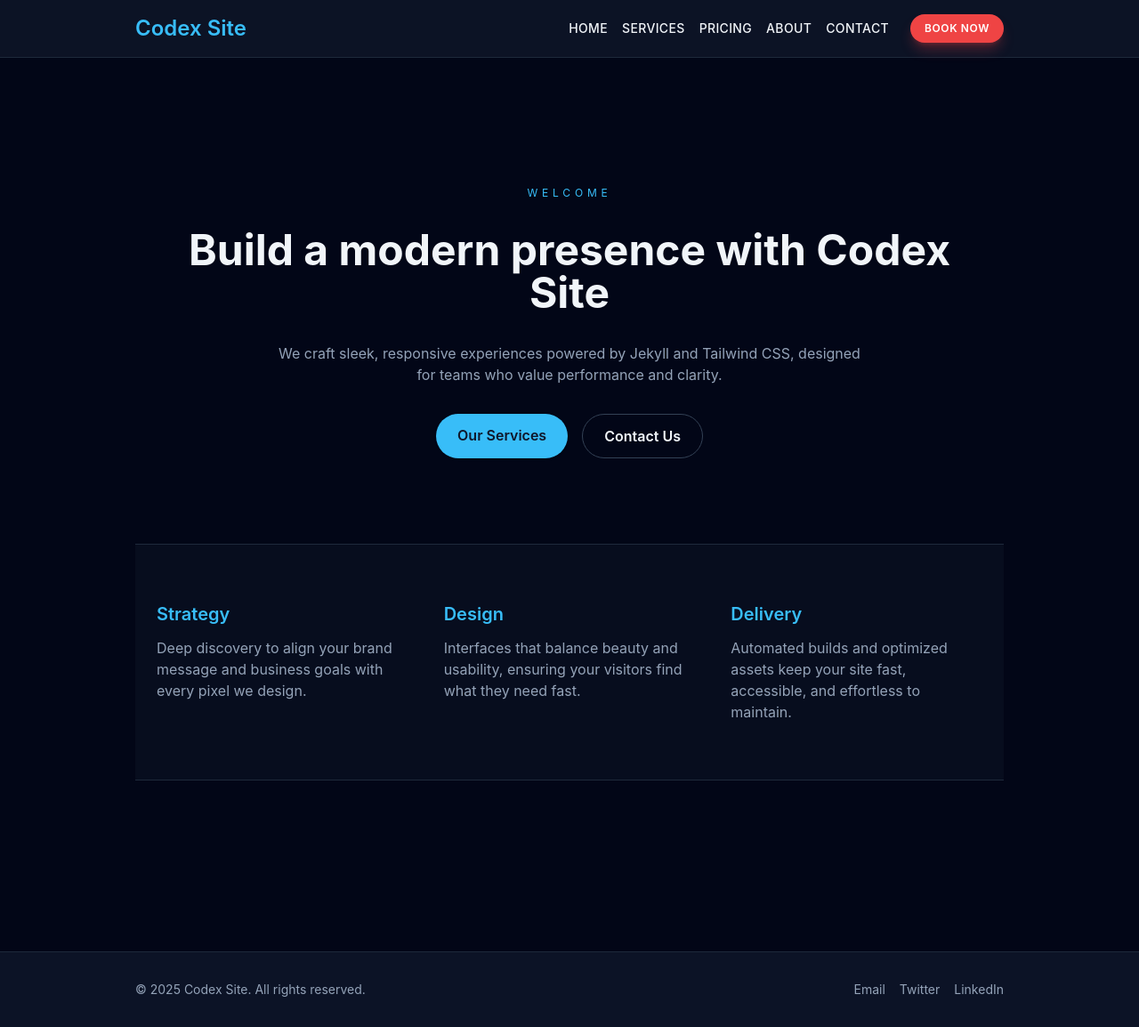
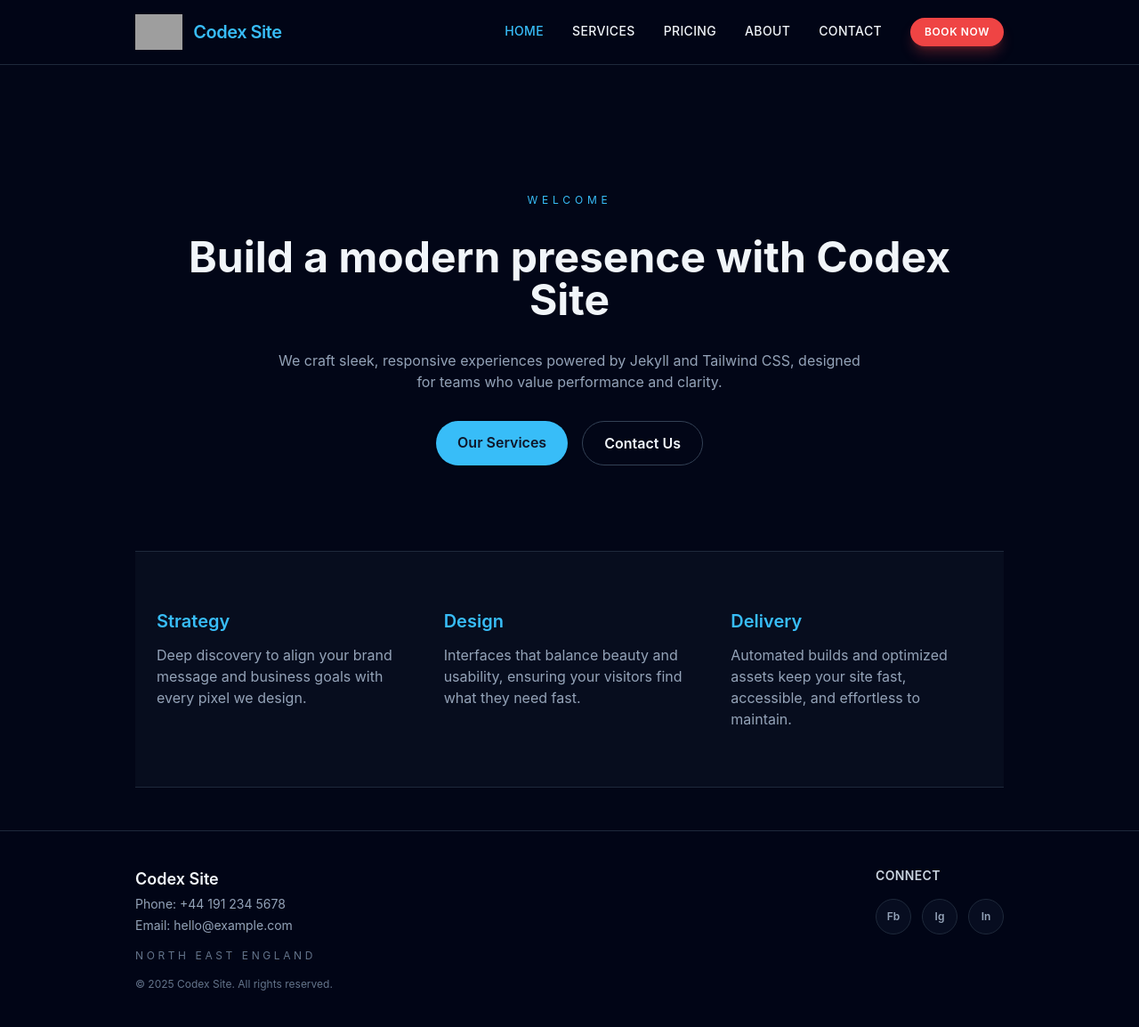
Before and after one commit to xboxlivejohns/.github.io, a Jekyll site: the page built from index.html, in a window 1280 px wide and 1154 px high. Shown: the whole window at 89% size. Built offline with Jekyll 4.4.1, drawn with Linux system fonts in a browser that asks for light colours; nearby versions of some CDN libraries; grey boxes are pictures that could not be loaded.

Commit message:
Update site header and footer layout

```diff
--- a/_includes/footer.html
+++ b/_includes/footer.html
@@ -1,10 +1,27 @@
-<footer class="border-t border-slate-800 bg-slate-900/80">
-  <div class="max-w-5xl mx-auto px-6 py-8 text-sm text-slate-400 flex flex-col gap-3 sm:flex-row sm:items-center sm:justify-between">
-    <p>&copy; {{ site.time | date: '%Y' }} {{ site.name }}. All rights reserved.</p>
-    <div class="flex gap-4">
-      <a href="mailto:contact@example.com" class="hover:text-primary transition">Email</a>
-      <a href="#" class="hover:text-primary transition">Twitter</a>
-      <a href="#" class="hover:text-primary transition">LinkedIn</a>
+<footer class="border-t border-slate-800 bg-slate-950/90 backdrop-blur">
+  <div class="max-w-5xl mx-auto px-6 py-10 text-sm text-slate-400 grid gap-8 md:grid-cols-[minmax(0,2fr)_minmax(0,1fr)]">
+    <div class="space-y-4">
+      <div class="space-y-1">
+        <h2 class="text-lg font-semibold text-slate-100">{{ site.name }}</h2>
+        <p class="text-slate-400">Phone: <a href="tel:+441912345678" class="hover:text-primary transition">+44 191 234 5678</a></p>
+        <p class="text-slate-400">Email: <a href="mailto:hello@example.com" class="hover:text-primary transition">hello@example.com</a></p>
+      </div>
+      <p class="text-slate-500 uppercase tracking-[0.3em] text-xs">North East England</p>
+      <p class="text-xs text-slate-500">&copy; {{ site.time | date: '%Y' }} {{ site.name }}. All rights reserved.</p>
+    </div>
+    <div class="space-y-4 md:justify-self-end">
+      <p class="text-slate-300 font-semibold uppercase tracking-wide">Connect</p>
+      <div class="flex items-center gap-3">
+        <a href="#" class="inline-flex h-10 w-10 items-center justify-center rounded-full border border-slate-800 bg-slate-900/50 text-slate-400 transition hover:border-primary hover:text-primary" aria-label="Facebook">
+          <span class="text-xs font-semibold">Fb</span>
+        </a>
+        <a href="#" class="inline-flex h-10 w-10 items-center justify-center rounded-full border border-slate-800 bg-slate-900/50 text-slate-400 transition hover:border-primary hover:text-primary" aria-label="Instagram">
+          <span class="text-xs font-semibold">Ig</span>
+        </a>
+        <a href="#" class="inline-flex h-10 w-10 items-center justify-center rounded-full border border-slate-800 bg-slate-900/50 text-slate-400 transition hover:border-primary hover:text-primary" aria-label="LinkedIn">
+          <span class="text-xs font-semibold">In</span>
+        </a>
+      </div>
     </div>
   </div>
 </footer>
--- a/_includes/header.html
+++ b/_includes/header.html
@@ -1,12 +1,15 @@
-<header class="sticky top-0 z-50 border-b border-slate-800 bg-slate-900/80 backdrop-blur">
-  <div class="max-w-5xl mx-auto px-6 py-4 flex flex-wrap items-center gap-4 justify-between">
-    <a href="{{ '/' | relative_url }}" class="text-2xl font-semibold text-primary">{{ site.name }}</a>
+<header class="sticky top-0 z-50 border-b border-slate-800 bg-slate-950/80 backdrop-blur">
+  <div class="max-w-5xl mx-auto px-6 py-4 flex flex-wrap items-center gap-6 justify-between">
+    <a href="{{ '/' | relative_url }}" class="flex items-center gap-3 text-left">
+      <img src="{{ 'images/logo.png' | relative_url }}" alt="{{ site.name }} logo" class="h-10 w-auto" loading="lazy">
+      <span class="text-xl font-semibold text-primary tracking-tight">{{ site.name }}</span>
+    </a>
     <nav class="flex flex-wrap items-center gap-4 text-sm font-medium uppercase tracking-wide">
-      <a class="transition hover:text-primary" href="{{ '/' | relative_url }}">Home</a>
-      <a class="transition hover:text-primary" href="{{ '/services.html' | relative_url }}">Services</a>
-      <a class="transition hover:text-primary" href="{{ '/pricing.html' | relative_url }}">Pricing</a>
-      <a class="transition hover:text-primary" href="{{ '/about.html' | relative_url }}">About</a>
-      <a class="transition hover:text-primary" href="{{ '/contact.html' | relative_url }}">Contact</a>
+      <a class="px-2 py-1 border-b-2 border-transparent transition hover:text-primary hover:border-primary {% if page.url == '/' %}text-primary border-primary{% endif %}" href="{{ '/' | relative_url }}" {% if page.url == '/' %}aria-current="page"{% endif %}>Home</a>
+      <a class="px-2 py-1 border-b-2 border-transparent transition hover:text-primary hover:border-primary {% if page.url == '/services.html' %}text-primary border-primary{% endif %}" href="{{ '/services.html' | relative_url }}" {% if page.url == '/services.html' %}aria-current="page"{% endif %}>Services</a>
+      <a class="px-2 py-1 border-b-2 border-transparent transition hover:text-primary hover:border-primary {% if page.url == '/pricing.html' %}text-primary border-primary{% endif %}" href="{{ '/pricing.html' | relative_url }}" {% if page.url == '/pricing.html' %}aria-current="page"{% endif %}>Pricing</a>
+      <a class="px-2 py-1 border-b-2 border-transparent transition hover:text-primary hover:border-primary {% if page.url == '/about.html' %}text-primary border-primary{% endif %}" href="{{ '/about.html' | relative_url }}" {% if page.url == '/about.html' %}aria-current="page"{% endif %}>About</a>
+      <a class="px-2 py-1 border-b-2 border-transparent transition hover:text-primary hover:border-primary {% if page.url == '/contact.html' %}text-primary border-primary{% endif %}" href="{{ '/contact.html' | relative_url }}" {% if page.url == '/contact.html' %}aria-current="page"{% endif %}>Contact</a>
       <a class="ml-2 inline-flex items-center rounded-full bg-accent px-4 py-2 text-xs font-semibold uppercase tracking-wider text-white shadow-lg shadow-accent/30 transition hover:bg-accent/90" href="{{ '/contact.html' | relative_url }}">Book Now</a>
     </nav>
   </div>
```
